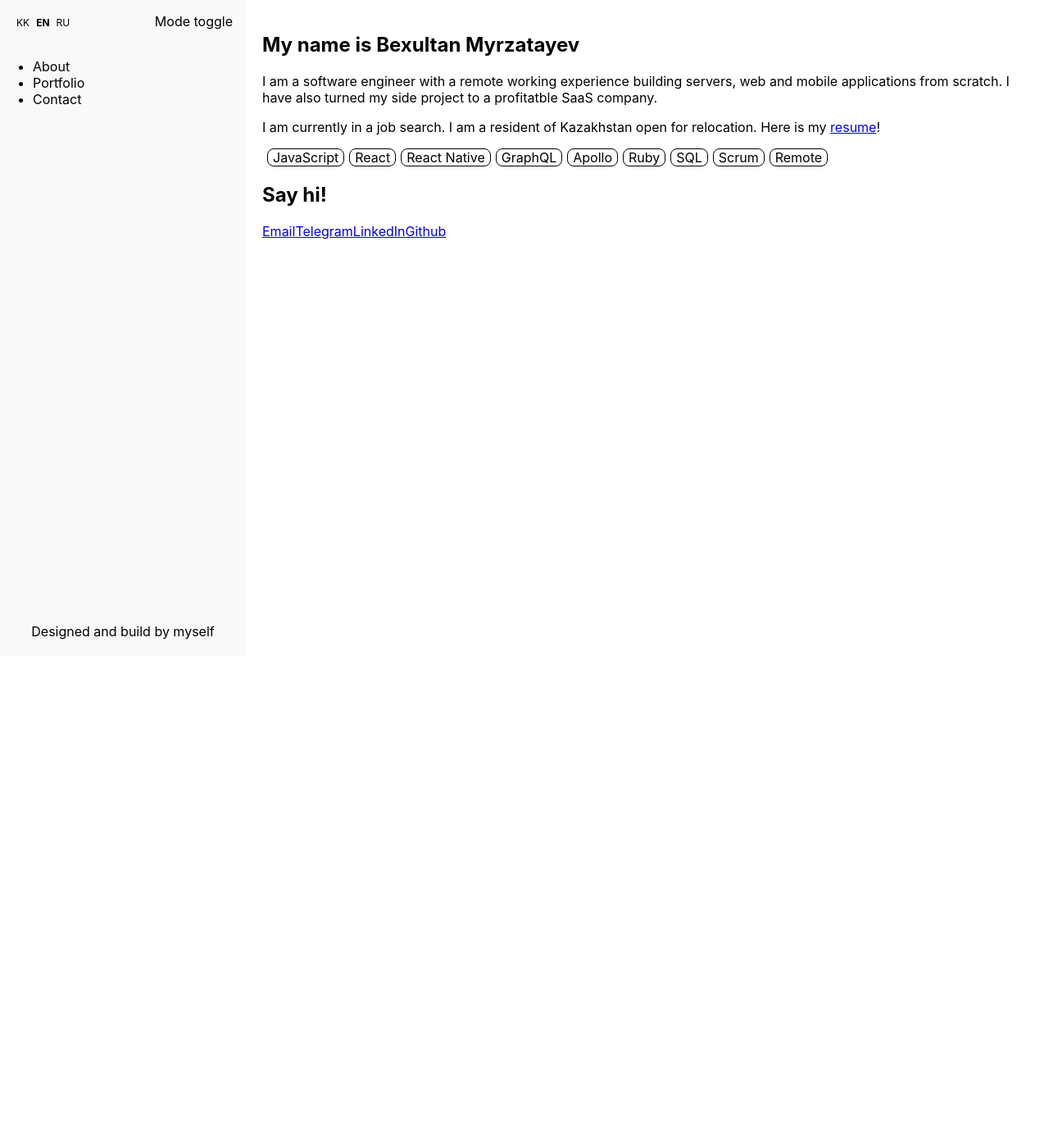
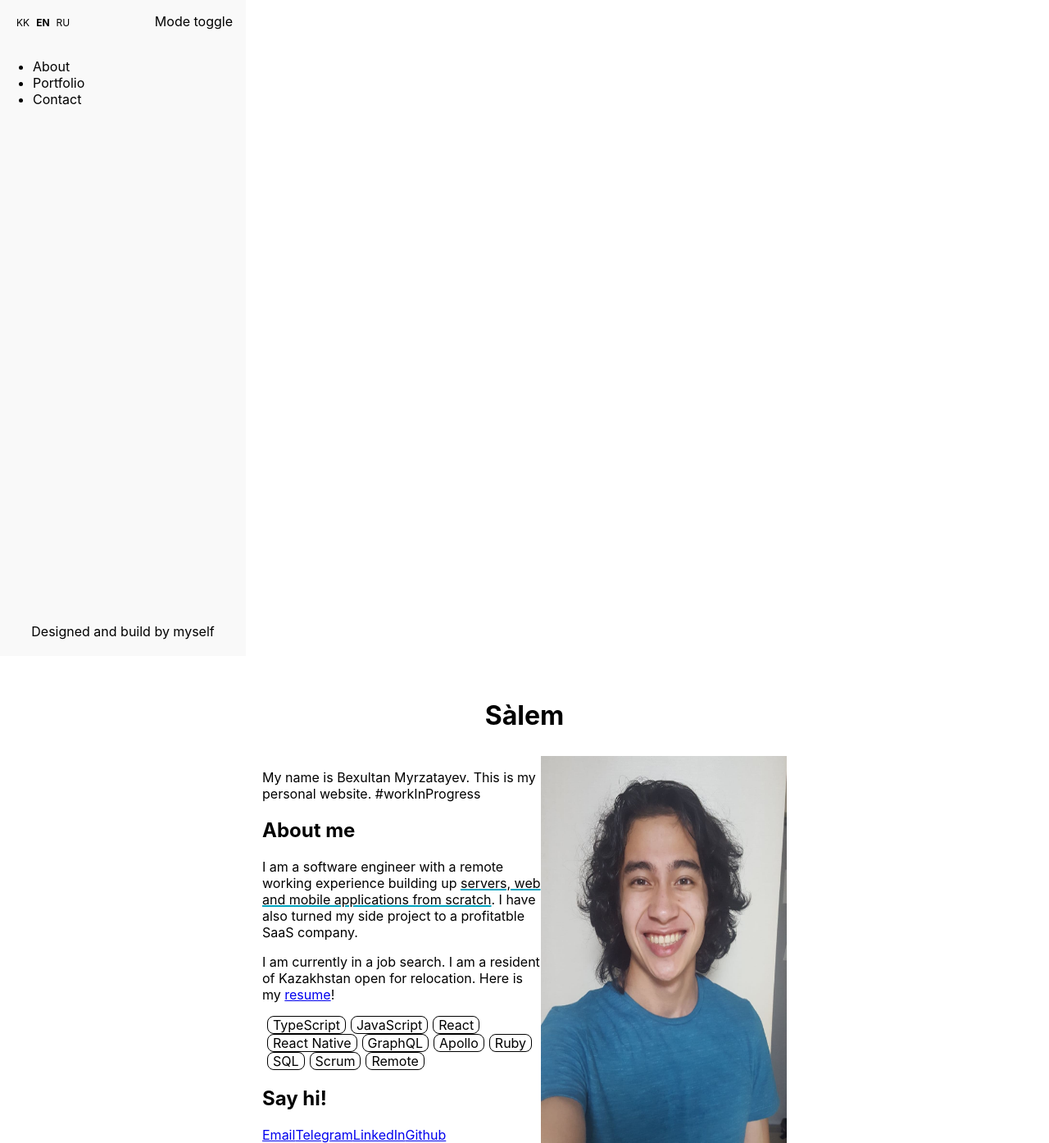
Before and after one commit to bexuma/bexuma.me, a React (Create React App) app: page / in a window 1280 px wide. Shown: the whole page at 82% size. Before the commit the page ends 800 px from the top, so only its background shows below. Built offline with nearby package versions, Linux system fonts and the light colour scheme.

Commit message:
refactor: home

```diff
--- a/src/App.tsx
+++ b/src/App.tsx
@@ -1,53 +1,14 @@
 import { VoidFunctionComponent } from 'react';
 
-import { AppContainer, Container, Tag } from './styled';
-import { Navbar } from './components';
+import { AppContainer, Container } from './styled';
+import { Navbar, Home } from './components';
 
-const tags: Array<string> = [
-  'JavaScript',
-  'React',
-  'React Native',
-  'GraphQL',
-  'Apollo',
-  'Ruby',
-  'SQL',
-  'Scrum',
-  'Remote',
-];
-
+// eslint-disable-next-line max-lines-per-function
 const App: VoidFunctionComponent = () => (
   <AppContainer>
     <Navbar />
     <Container>
-      <section>
-        <h1>My name is Bexultan Myrzatayev</h1>
-
-        <p>
-          I am a software engineer with a remote working experience building
-          servers, web and mobile applications from scratch. I have also turned
-          my side project to a profitatble SaaS company.
-        </p>
-
-        <p>
-          I am currently in a job search. I am a resident of Kazakhstan open for
-          relocation. Here is my <a href="https://bexuma.me/resume">resume</a>!
-        </p>
-
-        {tags.map((tag: string) => (
-          <Tag>{tag}</Tag>
-        ))}
-      </section>
-
-      <section>
-        <h2>Say hi!</h2>
-        <a href="mailto:youngdeveloper.co@gmail.com">Email</a>
-
-        <a href="https://t.me/bexuma">Telegram</a>
-
-        <a href="https://www.linkedin.com/in/bexuma">LinkedIn</a>
-
-        <a href="https://github.com/bexuma">Github</a>
-      </section>
+      <Home />
     </Container>
   </AppContainer>
 );
--- /dev/null
+++ b/src/components/home/index.tsx
@@ -0,0 +1,65 @@
+import { VoidFunctionComponent } from 'react';
+
+import { Bio, Portrait, Tag, Underline } from './styled';
+import portrait from './portrait.jpg';
+
+const tags: Array<string> = [
+  'TypeScript',
+  'JavaScript',
+  'React',
+  'React Native',
+  'GraphQL',
+  'Apollo',
+  'Ruby',
+  'SQL',
+  'Scrum',
+  'Remote',
+];
+
+// eslint-disable-next-line max-lines-per-function
+const Home: VoidFunctionComponent = () => (
+  <div>
+    <h1 style={{ textAlign: 'center' }}>Sàlem</h1>
+
+    <Bio>
+      <div>
+        <p>
+          My name is Bexultan Myrzatayev. This is my personal website.
+          #workInProgress
+        </p>
+
+        <h2>About me</h2>
+
+        <p>
+          I am a software engineer with a remote working experience building up{' '}
+          <Underline>
+            servers, web and mobile applications from scratch
+          </Underline>
+          . I have also turned my side project to a profitatble SaaS company.
+        </p>
+
+        <p>
+          I am currently in a job search. I am a resident of Kazakhstan open for
+          relocation. Here is my <a href="https://bexuma.me/resume">resume</a>!
+        </p>
+
+        {tags.map((tag: string) => (
+          <Tag>{tag}</Tag>
+        ))}
+
+        <h2>Say hi!</h2>
+        <a href="mailto:youngdeveloper.co@gmail.com">Email</a>
+
+        <a href="https://t.me/bexuma">Telegram</a>
+
+        <a href="https://www.linkedin.com/in/bexuma">LinkedIn</a>
+
+        <a href="https://github.com/bexuma">Github</a>
+      </div>
+
+      <Portrait src={portrait} alt="Portait" />
+    </Bio>
+  </div>
+);
+
+export default Home;
--- /dev/null
+++ b/src/components/home/styled.ts
@@ -0,0 +1,30 @@
+import styled from 'styled-components';
+
+const Bio = styled.div`
+  padding-top: 8px;
+  display: inline-flex;
+  font-size: 16px;
+`;
+
+const Portrait = styled.img`
+  width: 300px;
+`;
+
+const Tag = styled.div`
+  display: inline-block;
+  padding: 0px 6px;
+  border-radius: 8px;
+  border: 1px solid black;
+  margin-left: 6px;
+`;
+
+const Underline = styled.u`
+  /* text-decoration: none;
+  border-bottom: 2px solid #00a3bf; */
+
+  text-decoration: underline;
+  text-decoration-color: #00a3bf;
+  text-decoration-thickness: 2px;
+`;
+
+export { Bio, Portrait, Tag, Underline };
--- a/src/components/index.js
+++ b/src/components/index.js
@@ -1,3 +1,4 @@
 import Navbar from './navbar';
+import Home from './home';
 
-export { Navbar };
+export { Navbar, Home };
--- a/src/styled.js
+++ /dev/null
@@ -1,21 +0,0 @@
-import styled from 'styled-components';
-
-const AppContainer = styled.div`
-  display: flex;
-  flex-direction: row;
-`;
-
-const Container = styled.main`
-  flex: 1;
-  padding: 20px;
-`;
-
-const Tag = styled.div`
-  display: inline-block;
-  padding: 0px 6px;
-  border-radius: 8px;
-  border: 1px solid black;
-  margin-left: 6px;
-`;
-
-export { AppContainer, Container, Tag };
--- /dev/null
+++ b/src/styled.ts
@@ -0,0 +1,11 @@
+import styled from 'styled-components';
+
+const AppContainer = styled.div``;
+
+const Container = styled.main`
+  width: 50%;
+  margin: 0 auto;
+  padding-top: 32px;
+`;
+
+export { AppContainer, Container };
```
Also changed, not shown: src/components/home/portrait.jpg (added), 1 other file (tests, documents, lock files or other folders).
